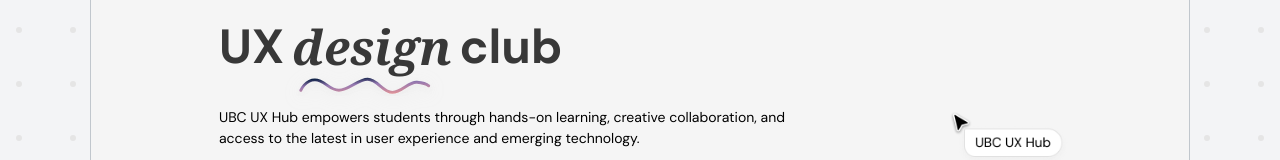
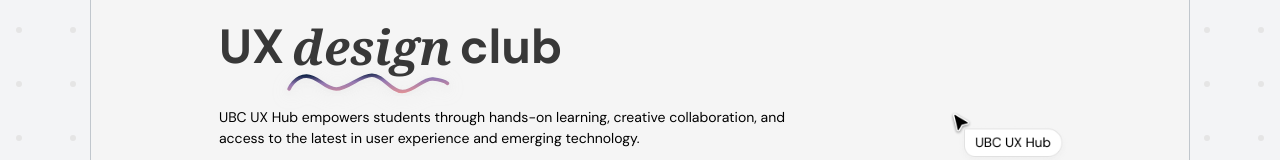
Before and after one commit to auroraxcheng/UXhub-website, a Next.js app: page / in a window 1280 px wide. Shown: the part 370-530 px from the top of the page. Built offline with nearby package versions, Linux system fonts and the light colour scheme.

Commit message:
Minor fix: svg to match default font

```diff
--- a/src/components/HeroContent.tsx
+++ b/src/components/HeroContent.tsx
@@ -41,7 +41,7 @@ const HeroContent: React.FC = () => {
             height="24"
             viewBox="0 0 300 32"
             fill="none"
-            className="absolute left-1/2 -translate-x-1/2 -bottom-[13px] w-[160px] h-[17px] sm:w-[170px] sm:h-[18px] md:w-[180px] md:h-[19px] lg:w-[200px] lg:h-[21px] ml-[15px] lg:ml-[20px]"
+            className="absolute left-1/2 -translate-x-1/2 -bottom-[13px] w-[190px] h-[20px] sm:w-[200px] sm:h-[21px] md:w-[220px] md:h-[23px] lg:w-[250px] lg:h-[26px] ml-[15px] lg:ml-[30px]"
             /* Keep inline for complex filter, Tailwind doesn't support drop-shadow filters */
             style={{
               filter: "drop-shadow(0px 4px 8px rgba(224, 224, 224, 0.25))",
```
